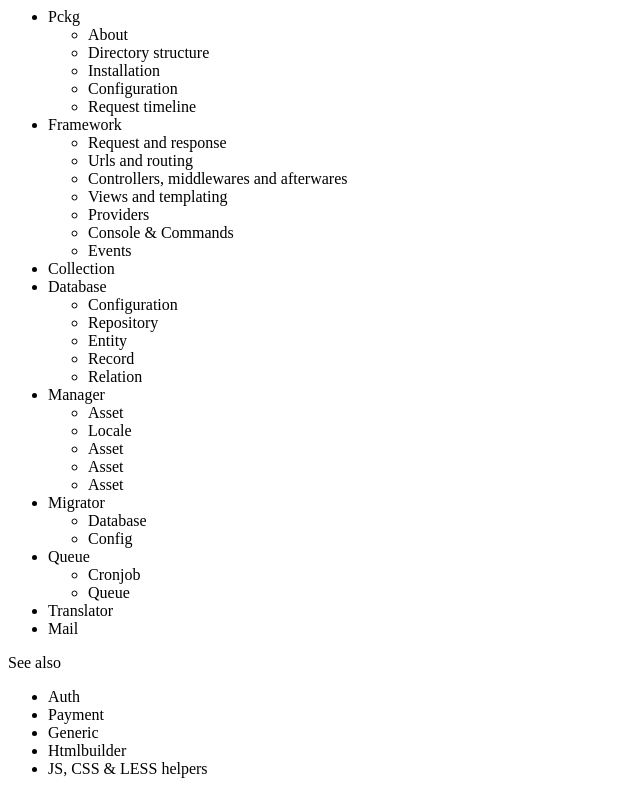
After one commit to pckg-app/quod, a PHP site: template app/quod/src/Quod/View/sidebar.twig in a window 1280 px wide. The commit adds this page. Shown: the whole page, without its empty margins (0-640 px from the left). Run offline with PHP 8.4, Linux system fonts and the light colour scheme; the template is opened without the code that fills it, so the values that code supplies are empty; some libraries are stand-ins or nearby versions.

Commit message:
Footer and sidebar

```diff
--- /dev/null
+++ b/app/quod/config/defaults.php
@@ -0,0 +1,5 @@
+<?php
+
+return [
+    'app' => 'quod',
+];
--- /dev/null
+++ b/app/quod/src/Quod/View/sidebar.twig
@@ -0,0 +1,75 @@
+<ul>
+    <li>
+        Pckg
+        <ul>
+            <li>About</li>
+            <li>Directory structure</li>
+            <li>Installation</li>
+            <li>Configuration</li>
+            <li>Request timeline</li>
+        </ul>
+    </li>
+    <li>
+        Framework
+        <ul>
+            <li>Request and response</li>
+            <li>Urls and routing</li>
+            <li>Controllers, middlewares and afterwares</li>
+            <li>Views and templating</li>
+            <li>Providers</li>
+            <li>Console & Commands</li>
+            <li>Events</li>
+        </ul>
+    </li>
+    <li>
+        Collection
+    </li>
+    <li>
+        Database
+        <ul>
+            <li>Configuration</li>
+            <li>Repository</li>
+            <li>Entity</li>
+            <li>Record</li>
+            <li>Relation</li>
+        </ul>
+    </li>
+    <li>
+        Manager
+        <ul>
+            <li>Asset</li>
+            <li>Locale</li>
+            <li>Asset</li>
+            <li>Asset</li>
+            <li>Asset</li>
+        </ul>
+    </li>
+    <li>
+        Migrator
+        <ul>
+            <li>Database</li>
+            <li>Config</li>
+        </ul>
+    </li>
+    <li>
+        Queue
+        <ul>
+            <li>Cronjob</li>
+            <li>Queue</li>
+        </ul>
+    </li>
+    <li>
+        Translator
+    </li>
+    <li>
+        Mail
+    </li>
+</ul>
+<p>See also</p>
+<ul>
+    <li>Auth</li>
+    <li>Payment</li>
+    <li>Generic</li>
+    <li>Htmlbuilder</li>
+    <li>JS, CSS & LESS helpers</li>
+</ul>
--- a/bower.json
+++ b/bower.json
@@ -1,6 +1,6 @@
 {
-  "name": "",
-  "homepage": "",
+  "name": "pckg-app/quod",
+  "homepage": "https://pckg.foobar.si/",
   "authors": [
     "Bojan Rajh <schtr4jh@schtr4jh.net>"
   ],
```
Also changed, not shown: app/quod/public/less/quod.less (added, +14 -0 lines), app/quod/src/Pckg/Generic/View/frontend.twig (added, +42 -0 lines), app/quod/src/Quod.php (+28 -0 lines), app/quod/src/Quod/Handler/AddLayoutElements.php (added, +16 -0 lines), app/quod/src/Quod/View/footer.twig (added, +26 -0 lines), app/quod/src/Quod/View/index.twig (+18 -0 lines).
